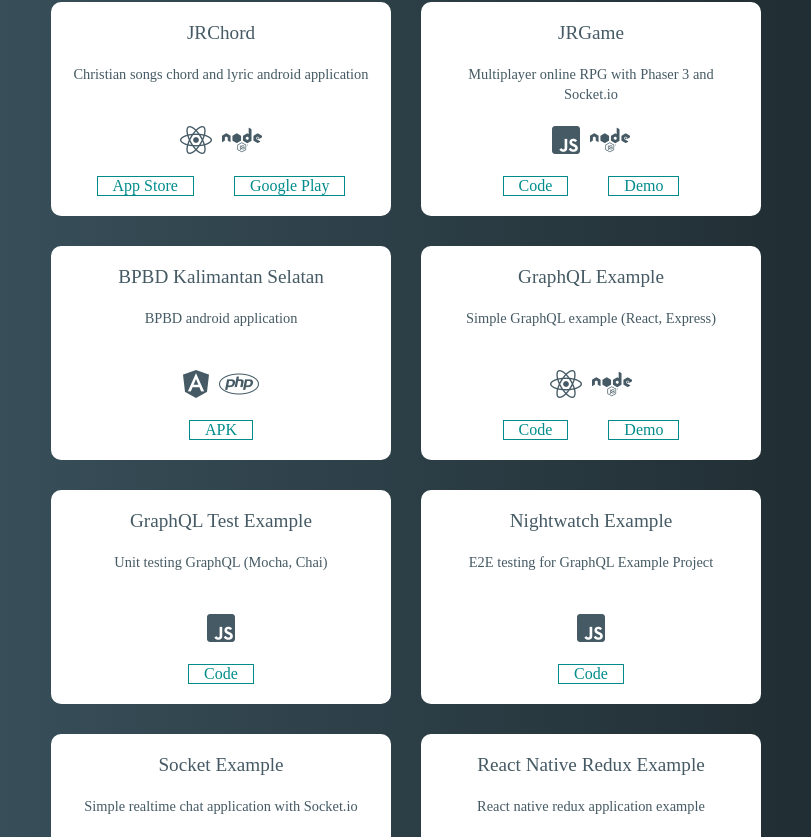
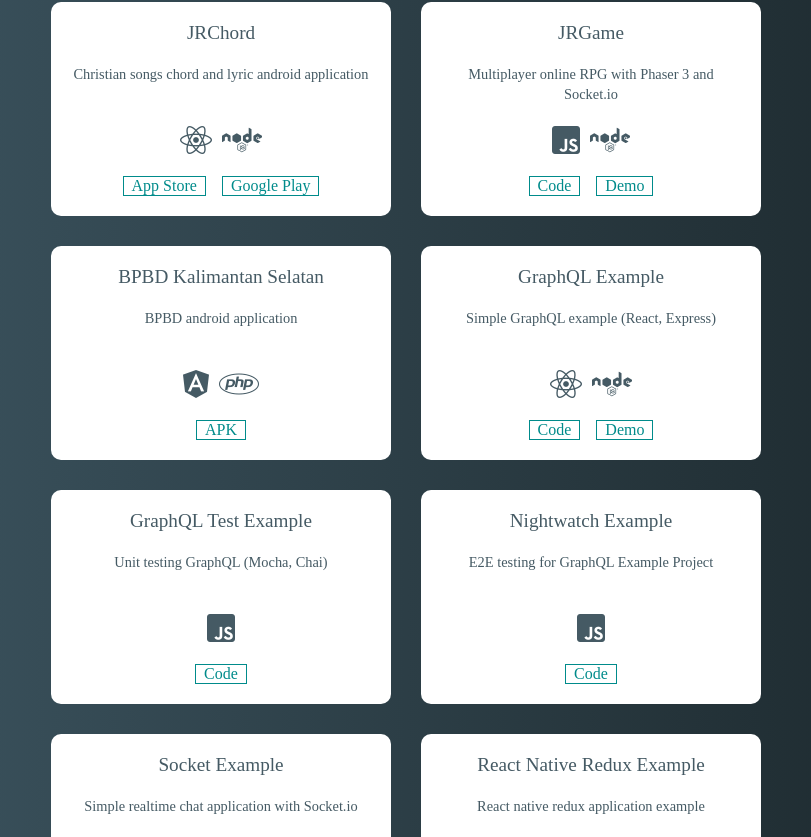
Before and after one commit to jackyrusly/jackyrusly.github.io, a React (Vite) app: page / in a window 1280 px wide. Shown: the part 2103-2940 px from the top of the page, without its empty margins (234-1045 px from the left). Built offline with nearby package versions, Linux system fonts and the light colour scheme; a web font is replaced by a local one.

Commit message:
Update links css

```diff
--- a/src/components/Portfolio/Portfolio.scss
+++ b/src/components/Portfolio/Portfolio.scss
@@ -64,10 +64,10 @@
     .portfolio-item-links a {
       text-decoration: none;
       flex-basis: auto;
-      margin: 0 20px 0 20px;
+      margin: 0 8px;
+      padding: 0 8px;
       color: darkcyan;
       border: 1px solid;
-      padding: 0 15px;
       transition: 0.5s;
     }
 
```
